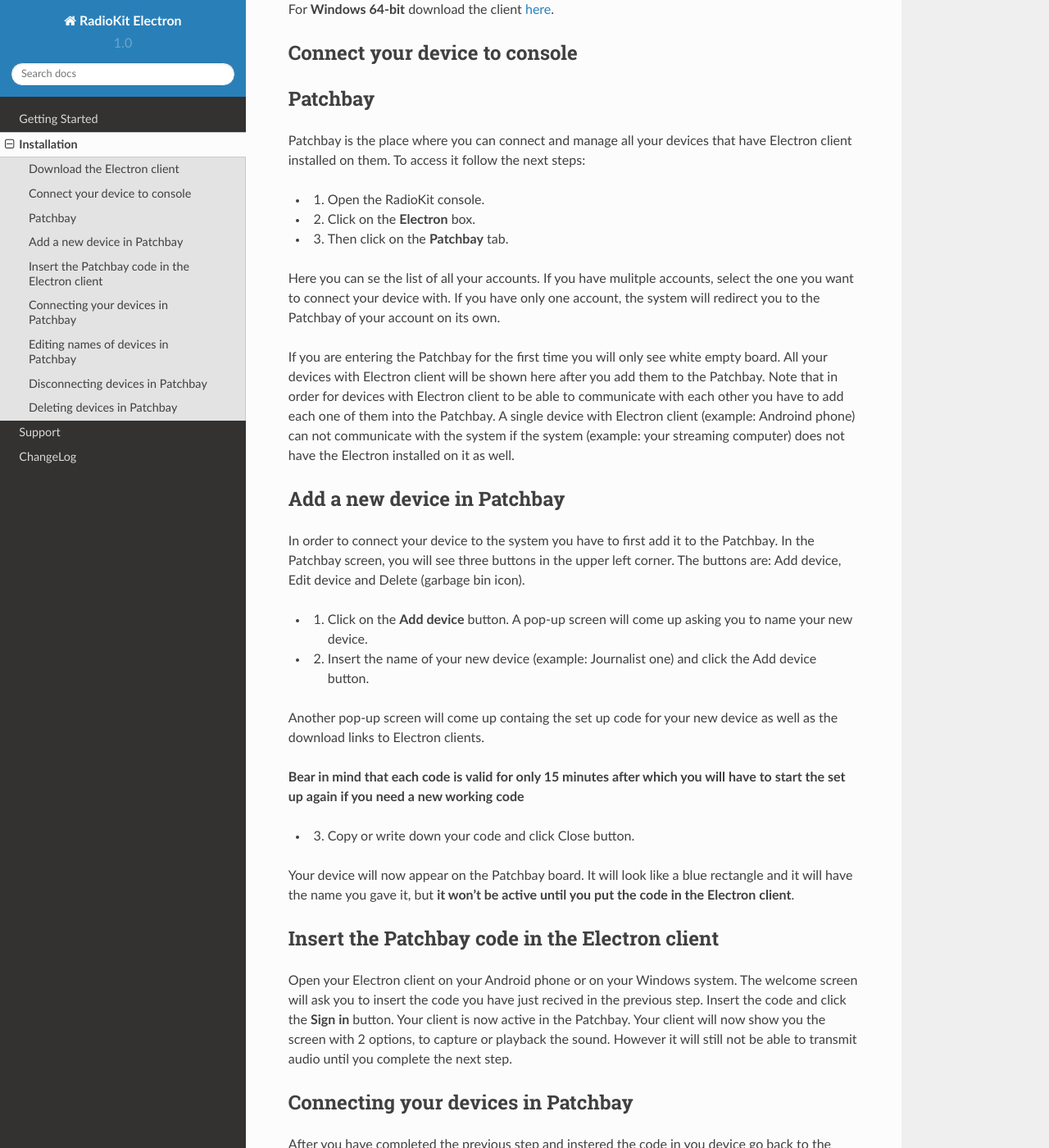
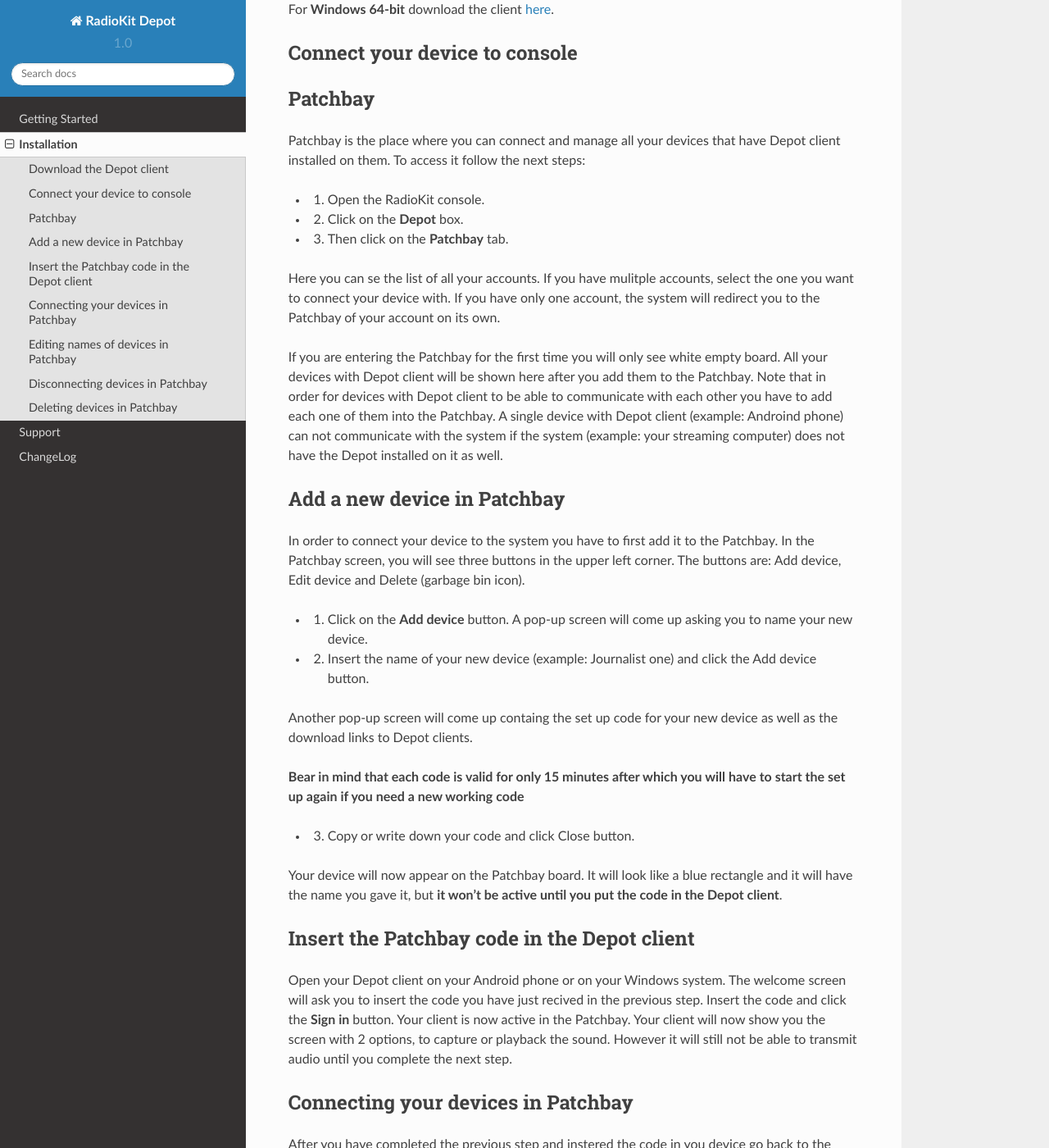
Before and after one commit to radiokit/depot-docs, a Sphinx documentation site: the page built from docs/source/installation.rst, in a window 1280 px wide and 1400 px high, scrolled down 312 px. Shown: the whole window at 82% size. Built offline with Sphinx 7.4.7 and the Read the Docs theme 2.0.0, drawn with Linux system fonts in a browser that asks for light colours; some of the changed text lies outside the part shown.

Commit message:
batch changes of electron for depot case sensitive

```diff
--- a/docs/source/conf.py
+++ b/docs/source/conf.py
@@ -1,6 +1,6 @@
 # -*- coding: utf-8 -*-
 #
-# RadioKit Electron documentation build configuration file, created by
+# RadioKit Depot documentation build configuration file, created by
 # sphinx-quickstart on Sat Apr  2 19:51:27 2016.
 #
 # This file is execfile()d with the current directory set to its
@@ -48,7 +48,7 @@ source_suffix = '.rst'
 master_doc = 'index'
 
 # General information about the project.
-project = u'RadioKit Electron'
+project = u'RadioKit Depot'
 copyright = u'2016, RadioKit Ltd'
 author = u'RadioKit Ltd'
 
@@ -124,7 +124,7 @@ html_theme_path = [sphinx_rtd_theme.get_html_theme_path()]
 
 # The name for this set of Sphinx documents.
 # "<project> v<release> documentation" by default.
-#html_title = u'RadioKit Electron v1.0'
+#html_title = u'RadioKit Depot v1.0'
 
 # A shorter title for the navigation bar.  Default is the same as html_title.
 #html_short_title = None
@@ -206,7 +206,7 @@ html_static_path = ['_static']
 #html_search_scorer = 'scorer.js'
 
 # Output file base name for HTML help builder.
-htmlhelp_basename = 'RadioKitElectrondoc'
+htmlhelp_basename = 'RadioKitDepotdoc'
 
 # -- Options for LaTeX output ---------------------------------------------
 
@@ -228,7 +228,7 @@ latex_elements = {
 # (source start file, target name, title,
 #  author, documentclass [howto, manual, or own class]).
 latex_documents = [
-    (master_doc, 'RadioKitElectron.tex', u'RadioKit Electron Documentation',
+    (master_doc, 'RadioKitDepot.tex', u'RadioKit Depot Documentation',
      u'RadioKit Ltd', 'manual'),
 ]
 
@@ -258,7 +258,7 @@ latex_documents = [
 # One entry per manual page. List of tuples
 # (source start file, name, description, authors, manual section).
 man_pages = [
-    (master_doc, 'radiokit-electron', u'RadioKit Electron Documentation',
+    (master_doc, 'radiokit-depot', u'RadioKit Depot Documentation',
      [author], 1)
 ]
 
@@ -272,8 +272,8 @@ man_pages = [
 # (source start file, target name, title, author,
 #  dir menu entry, description, category)
 texinfo_documents = [
-    (master_doc, 'RadioKitElectron', u'RadioKit Electron Documentation',
-     author, 'RadioKitElectron', 'One line description of project.',
+    (master_doc, 'RadioKitDepot', u'RadioKit Depot Documentation',
+     author, 'RadioKitDepot', 'One line description of project.',
      'Miscellaneous'),
 ]
 
--- a/docs/source/getting-started.rst
+++ b/docs/source/getting-started.rst
@@ -1,7 +1,7 @@
 Getting Started
 ===============
 
-RadioKit Electron takes different approach than most Audio Over IP systems
+RadioKit Depot takes different approach than most Audio Over IP systems
 present on the market. It was designed with focus on easing both journalists'
 and sound engineers' lives, so there's a clear distinction between roles of
 *user* (who is usually a journalist but it may also mean sound device attached
--- a/docs/source/index.rst
+++ b/docs/source/index.rst
@@ -1,7 +1,7 @@
-Welcome to RadioKit Electron's documentation!
+Welcome to RadioKit Depot's documentation!
 ===========================================
 
-RadioKit Electron is a cloud computing platform for routing audio between
+RadioKit Depot is a cloud computing platform for routing audio between
 multiple devices while keeping quality required for broadcasting applications.
 
 
--- a/docs/source/installation.rst
+++ b/docs/source/installation.rst
@@ -1,14 +1,14 @@
 Installation
 ============
 
-Download the Electron client
+Download the Depot client
 -------------------------------
 
-For **Android** phones download the client `here <https://play.google.com/store/apps/details?id=org.radiokit.electron>`_.
+For **Android** phones download the client `here <https://play.google.com/store/apps/details?id=org.radiokit.depot>`_.
 
-For **Windows 32-bit** downlaod the client `here <https://packages.radiokit.org/packages/windows/radiokit-electron/stable/latest-32bit>`_.
+For **Windows 32-bit** downlaod the client `here <https://packages.radiokit.org/packages/windows/radiokit-depot/stable/latest-32bit>`_.
 
-For **Windows 64-bit** download the client `here <https://packages.radiokit.org/packages/windows/radiokit-electron/stable/latest-64bit>`_.
+For **Windows 64-bit** download the client `here <https://packages.radiokit.org/packages/windows/radiokit-depot/stable/latest-64bit>`_.
 
 
 Connect your device to console
@@ -16,18 +16,18 @@ Connect your device to console
 Patchbay
 -------------
 
-Patchbay is the place where you can connect and manage all your devices that have Electron client installed on them. To access it follow the next steps:
+Patchbay is the place where you can connect and manage all your devices that have Depot client installed on them. To access it follow the next steps:
 
 * 1. Open the RadioKit console.
-* 2. Click on the **Electron** box.
+* 2. Click on the **Depot** box.
 * 3. Then click on the **Patchbay** tab.
 
 Here you can se the list of all your accounts. If you have mulitple accounts, select the one you
 want to connect your device with. If you have only one account, the system will redirect you to the Patchbay of your account on its own.
 
-If you are entering the Patchbay for the first time you will only see white empty board. All your devices with Electron client will be shown here after you add them to the Patchbay. Note that in order for
-devices with Electron client to be able to communicate with each other you have to add each one of them into the Patchbay. A single device with Electron client (example: Androind phone) can not communicate with the system if the
-system (example: your streaming computer) does not have the Electron installed on it as well.
+If you are entering the Patchbay for the first time you will only see white empty board. All your devices with Depot client will be shown here after you add them to the Patchbay. Note that in order for
+devices with Depot client to be able to communicate with each other you have to add each one of them into the Patchbay. A single device with Depot client (example: Androind phone) can not communicate with the system if the
+system (example: your streaming computer) does not have the Depot installed on it as well.
 
 Add a new device in Patchbay
 ---------------------------------
@@ -37,17 +37,17 @@ in the upper left corner. The buttons are: Add device, Edit device and Delete (g
 
 * 1. Click on the **Add device** button. A pop-up screen will come up asking you to name your new device.
 * 2. Insert the name of your new device (example: Journalist one) and click the Add device button.
-Another pop-up screen will come up containg the set up code for your new device as well as the download links to Electron clients.
+Another pop-up screen will come up containg the set up code for your new device as well as the download links to Depot clients.
 
 **Bear in mind that each code is valid for only 15 minutes after which you will have to start the set up again if you need a new working code**
 
 * 3. Copy or write down your code and click Close button.
-Your device will now appear on the Patchbay board. It will look like a blue rectangle and it will have the name you gave it, but **it won't be active until you put the code in the Electron client**.
+Your device will now appear on the Patchbay board. It will look like a blue rectangle and it will have the name you gave it, but **it won't be active until you put the code in the Depot client**.
 
-Insert the Patchbay code in the Electron client
+Insert the Patchbay code in the Depot client
 ----------------------------------------------------
 
-Open your Electron client on your Android phone or on your Windows system. The welcome screen will ask you to insert the code you have just recived in the previous step.
+Open your Depot client on your Android phone or on your Windows system. The welcome screen will ask you to insert the code you have just recived in the previous step.
 Insert the code and click the **Sign in** button. Your client is now active in the Patchbay. Your client will now show you the screen with 2 options, to capture
 or playback the sound. However it will still not be able to transmit audio until you complete the next step.
 
--- a/docs/source/support.rst
+++ b/docs/source/support.rst
@@ -1,7 +1,7 @@
 Support
 =======
 
-If you need any support while using RadioKit Electron, please do not hestitate
+If you need any support while using RadioKit Depot, please do not hestitate
 to contact us at info@radiokit.org
 
 .. toctree::
```
Also changed, not shown: 1 other file.
